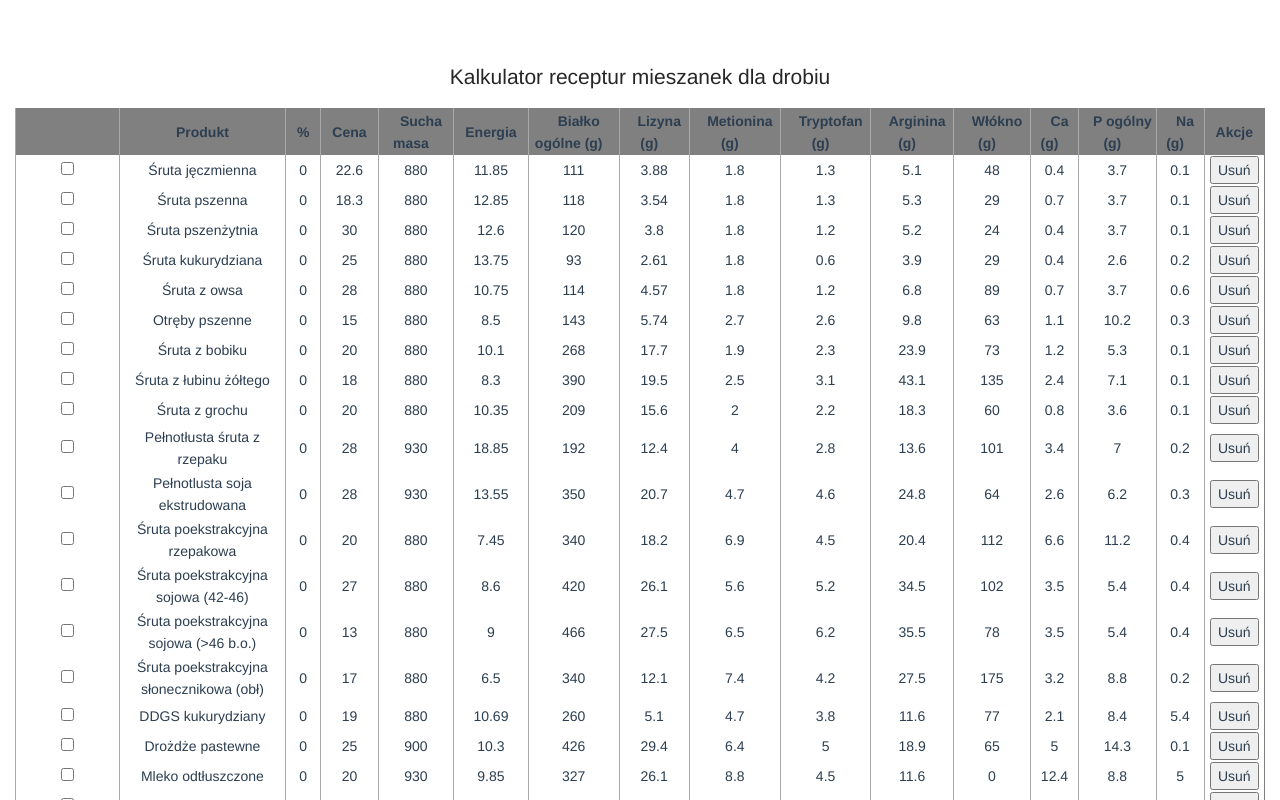
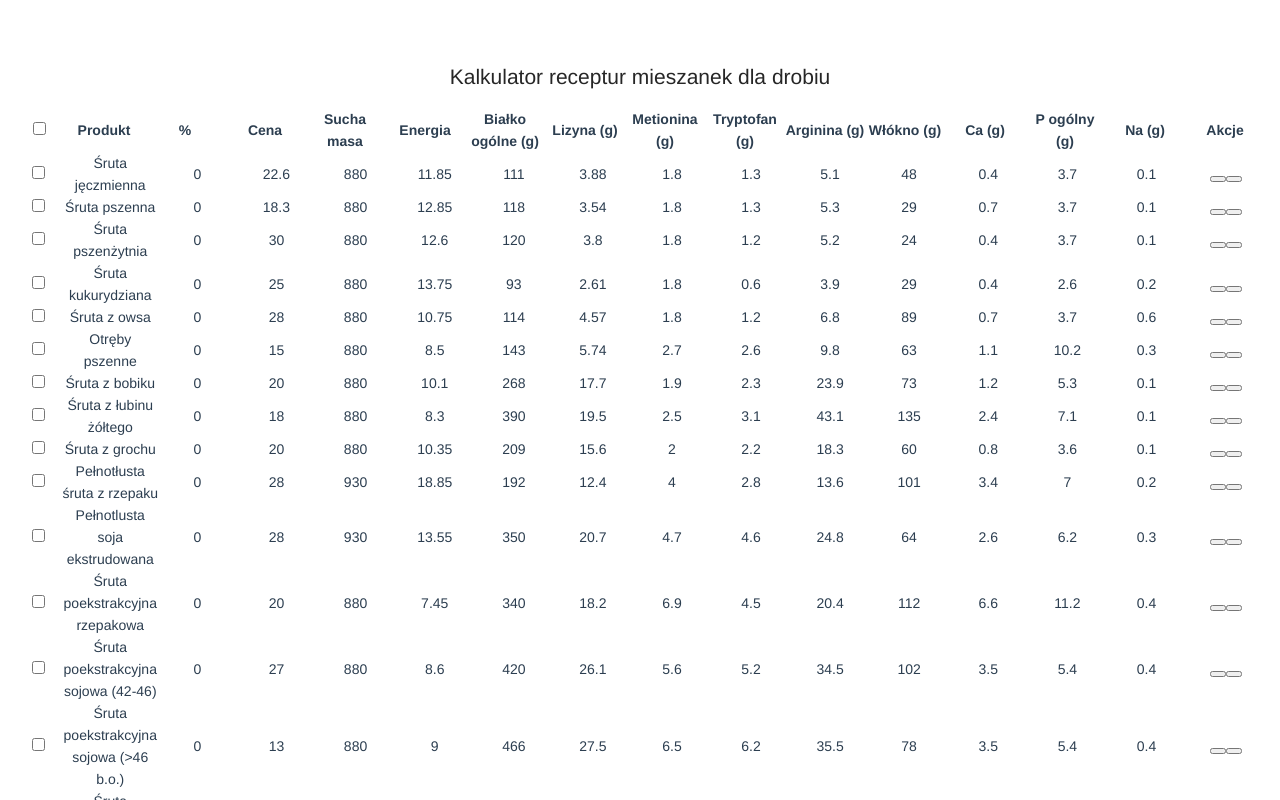
Before and after one commit to lemcz/sggw-poultry-forage-calculator, a Vue app: page / in a window 1280 px wide. Shown: the top 800 px of the page. Built offline with nearby package versions, Linux system fonts and the light colour scheme.

Commit message:
feat: Change custom table implementation to element-plus one

```diff
--- a/src/components/food-item-table/FoodItemTable.vue
+++ b/src/components/food-item-table/FoodItemTable.vue
@@ -1,52 +1,30 @@
 <template>
-  <table>
-    <thead>
-      <tr>
-        <th></th>
-        <th v-for="header in headers" v-bind:key="header.property">
-          <span class="header_label">{{ header.label }}</span>
-        </th>
-        <th>
-          <span class="header_label">Akcje</span>
-        </th>
-      </tr>
-    </thead>
-    <tbody>
-      <tr
-        v-for="product in selectableProducts"
-        v-bind:key="product.label"
-        v-on:click="toggleRowSelection(product)"
-        :class="{
-          selectable: true,
-          selected: selected[product.label],
-        }"
-      >
-        <td>
-          <input type="checkbox" v-model="selected[product.label]" />
-        </td>
-        <td v-for="header in headers" v-bind:key="header.property">
-          <span>{{ product[header.property] }}</span>
-        </td>
-        <td class="actions">
-          <button v-on:click="$emit('product-remove', product)">Usuń</button>
-        </td>
-      </tr>
-    </tbody>
-    <tfoot>
-      <tr>
-        <td><strong>W 1 kg mieszanki jest: </strong></td>
-        <td v-for="(sum, index) in sums" v-bind:key="index">
-          {{ sum !== undefined ? parseFloat(sum.toFixed(2)) : '-' }}
-        </td>
-      </tr>
-    </tfoot>
-  </table>
+  <el-table sum-text="Suma" max-height="740" :data="model" @selection-change="toggleRowSelection" show-summary>
+    <el-table-column type="selection"></el-table-column>
+    <el-table-column
+      v-for="header in config"
+      v-bind:key="header.property"
+      :label="header.label"
+      :prop="header.property"
+    >
+    </el-table-column>
+    <el-table-column label="Akcje">
+      <template #default="scope">
+        <el-button size="mini" @click="handleEdit(scope.$index, scope.row)" icon="el-icon-edit"></el-button>
+        <el-button
+          size="mini"
+          type="danger"
+          @click="handleDelete(scope.$index, scope.row)"
+          icon="el-icon-delete"
+        ></el-button>
+      </template>
+    </el-table-column>
+  </el-table>
 </template>
 
 <script lang="ts">
-import { computed, defineComponent, ref, Ref } from 'vue';
-import { FoodItem, FoodItemRecord } from '@/models/foodItem.model';
-import { calculateSums } from '@/helpers/collection-helpers';
+import { defineComponent } from 'vue';
+import { FoodItemRecord } from '@/models/foodItem.model';
 import { TFieldType } from '@/helpers/food-item-table';
 import { FieldMode } from '@/models/fieldMode';
 
@@ -58,38 +36,22 @@ export interface FoodItemModel {
   placeholder: string;
 }
 
-// TODO add select/deselect all rows
-// NOTE selection also probably can be done better, but there's no time for that
 export default defineComponent({
   name: 'FoodItemTable',
   props: {
-    products: Array as () => FoodItemRecord[],
-    headers: Array,
+    model: Array as () => FoodItemRecord[],
+    config: Array,
   },
   emits: ['select-change', 'product-remove'],
   setup(props, { emit }) {
-    const sums = computed(() => calculateSums(props.products));
-
-    const selectableProducts = computed(
-      () =>
-        props.products?.map((product: FoodItemRecord & { selected?: boolean }) => ({
-          ...product,
-          selected: !!product.selected,
-        })) ?? [],
-    );
-
-    const selected: Ref<Record<string, boolean>> = ref({});
-
     return {
-      sums,
-      selected,
-      selectableProducts,
-      toggleRowSelection(product: FoodItemRecord & { selected: boolean }): void {
-        product.selected = !product.selected;
-        selected.value[(product as FoodItem).label] = !selected.value[(product as FoodItem).label];
-        const selectedItems = selectableProducts.value.filter((product) =>
-          Object.keys(selected.value).includes((product as FoodItem).label),
-        );
+      handleEdit($index: number, row: FoodItemRecord): void {
+        console.info('implement me!', $index, row);
+      },
+      handleDelete($index: number, row: FoodItemRecord): void {
+        emit('product-remove', row);
+      },
+      toggleRowSelection(selectedItems: FoodItemRecord[]): void {
         emit('select-change', selectedItems);
       },
     };
@@ -97,39 +59,4 @@ export default defineComponent({
 });
 </script>
 
-<style scoped>
-table {
-  border: 1px solid grey;
-}
-th,
-td {
-  border: 0 solid darkgrey;
-  border-left-width: 1px;
-}
-
-thead .header_label {
-  margin-left: 10px;
-  margin-right: 10px;
-}
-
-thead tr {
-  background-color: grey;
-}
-
-tbody tr.selectable {
-  cursor: pointer;
-}
-
-tbody tr.selected,
-tbody tr:hover {
-  background-color: lightgrey;
-}
-
-tfoot tr {
-  background-color: beige;
-}
-
-.actions button {
-  cursor: pointer;
-}
-</style>
+<style scoped></style>
--- a/src/components/forage-calculator-page/ForageCalculatorPage.vue
+++ b/src/components/forage-calculator-page/ForageCalculatorPage.vue
@@ -3,8 +3,8 @@
     <el-header><h1>Kalkulator receptur mieszanek dla drobiu</h1></el-header>
     <div style="margin: 15px;">
       <FoodItemTable
-        v-bind:products="products"
-        v-bind:headers="headers"
+        v-bind:model="products"
+        v-bind:config="headers"
         @select-change="updateSelected"
         @product-remove="removeProduct"
       ></FoodItemTable>
--- a/src/main.ts
+++ b/src/main.ts
@@ -1,5 +1,5 @@
 import { createApp } from 'vue';
-import { ElButton, ElContainer, ElHeader, ElTable, ElTableColumn } from 'element-plus';
+import { ElButton, ElContainer, ElHeader, ElIcon, ElTable, ElTableColumn } from 'element-plus';
 import App from './App.vue';
 
 createApp(App)
@@ -8,4 +8,5 @@ createApp(App)
   .component(ElTable.name, ElTable)
   .component(ElTableColumn.name, ElTableColumn)
   .component(ElButton.name, ElButton)
+  .component(ElIcon.name, ElIcon)
   .mount('#app');
```
